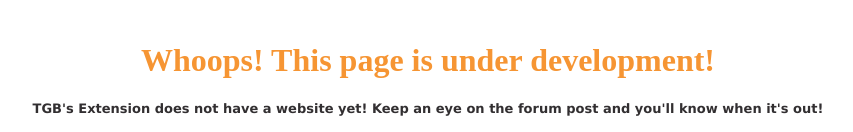
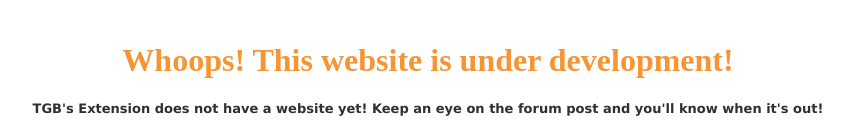
Before and after one commit to Felizolinha/Felizolinha.github.io, a plain HTML site: page 404.html in a window 1280 px wide. Shown: the part 351-483 px from the top of the page, without its empty margins (212-1065 px from the left). Drawn offline with Linux system fonts and the light colour scheme.

Commit message:
Update 404.html

```diff
--- a/404.html
+++ b/404.html
@@ -9,7 +9,7 @@
     <div class="box-content" style="text-align: center">
         <img src="//cdn.scratch.mit.edu/scratchr2/static/__1fc3293a2b98046d270d9940b9ead8be__/images/404-giga.png" style="margin:20px;padding: 10px;">
         <div class="box-header tk-bebas-neue">
-            <h1 style="font-family: Bebas Neue; color: #F69533; text-shadow: 0 1px #fff; font-family: "helvetica neue",arial,sans-serif; font: 81.25% 'Lucida Grande',arial,sans-serif; color: orange; direction: ltr; text-align: center; font-size: 2em; line-height: 1.3077em; font-weight: 700; border: 0;  padding: 0; display: block;">Whoops! This page is under development!</h1>
+            <h1 style="font-family: Bebas Neue; color: #F69533; text-shadow: 0 1px #fff; font-family: "helvetica neue",arial,sans-serif; font: 81.25% 'Lucida Grande',arial,sans-serif; color: orange; direction: ltr; text-align: center; font-size: 2em; line-height: 1.3077em; font-weight: 700; border: 0;  padding: 0; display: block;">Whoops! This website is under development!</h1>
         </div>
         <p style="color: #322f31; line-height: 1.5385em;  font: 81.25% 'Lucida Grande',arial,sans-serif; direction: ltr; text-shadow: 0 1px #fff; text-align: center; display: block;padding: 0;  border: 0; margin: 0 0 10px 0; font-size: 13px; "><b>TGB's Extension does not have a website yet! Keep an eye on the forum post and you'll know when it's out!</b></p>
     </div>
```
